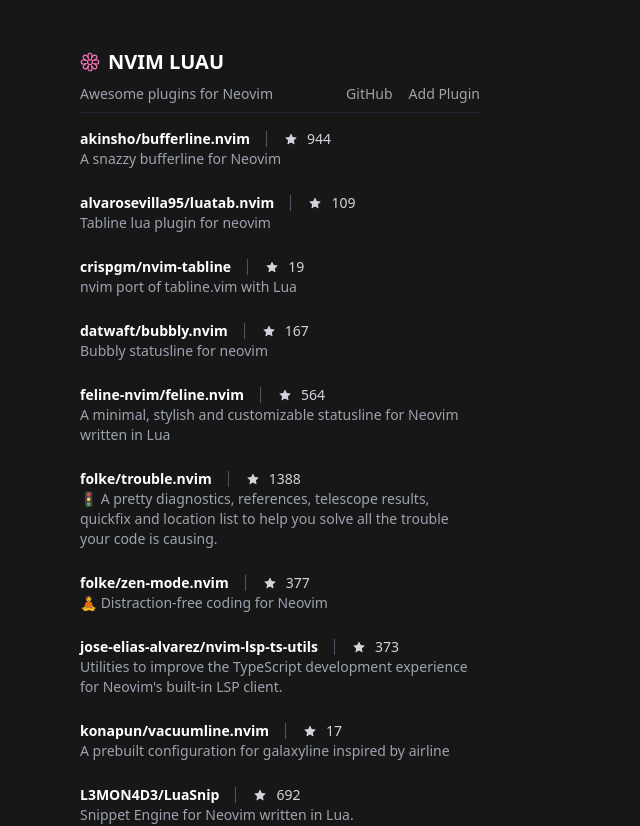
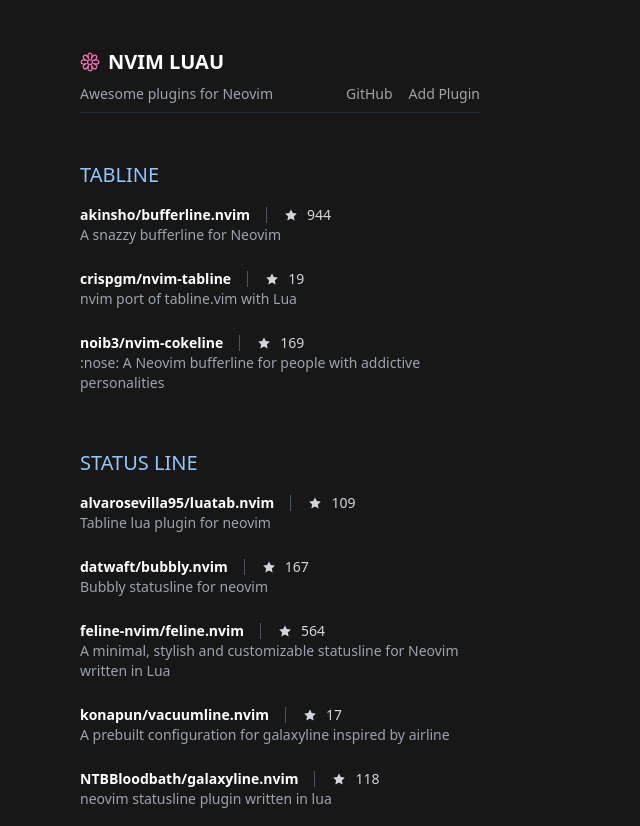
Before and after one commit to rsbear/nvimluau, a Next.js app: page / in a window 1280 px wide. Shown: the top 826 px of the page, without its empty margins (0-640 px from the left). Built offline with nearby package versions, Linux system fonts and the light colour scheme.

Commit message:
sort list of items by category

```diff
--- a/src/lib/docs-api.lib.ts
+++ b/src/lib/docs-api.lib.ts
@@ -1,24 +1,21 @@
 import fs from 'fs'
 import { join } from 'path'
 import matter from 'gray-matter'
+import type { AllDocumentsList, TDocument } from '@/core/types'
 
 const documentsDirectory = join(process.cwd(), 'documents')
 
-export function getDocsSlugs() {
+export function getDocumentSlugsAkaFilenames() {
   return fs.readdirSync(documentsDirectory)
 }
 
-export function getDocBySlug(slug: string, fields: string[] = []) {
+export function getDocBySlug(slug: string, fields: Array<keyof TDocument>) {
   const realSlug = slug.replace(/\.md$/, '')
   const fullPath = join(documentsDirectory, `${realSlug}.md`)
   const fileContents = fs.readFileSync(fullPath, 'utf8')
   const { data, content } = matter(fileContents)
 
-  type Items = {
-    [key: string]: string
-  }
-
-  const items: Items = {}
+  const items = {} as TDocument
 
   // Ensure only the minimal needed data is exposed
   fields.forEach((field) => {
@@ -37,11 +34,26 @@
   return items
 }
 
-export function getAllDocs(fields: string[] = []) {
-  const slugs = getDocsSlugs()
-  const posts = slugs
-    .map((slug) => getDocBySlug(slug, fields))
-    // sort posts by date in descending order
-    .sort((post1, post2) => (post1.date > post2.date ? -1 : 1))
-  return posts
+export function getAllDocs(
+  fields: Array<keyof TDocument>
+): Array<AllDocumentsList | never> {
+  // slugs aka filenames
+  const slugs = getDocumentSlugsAkaFilenames()
+  const docs = slugs.map((slug) => getDocBySlug(slug, fields))
+
+  let sortedResults: any = {}
+  docs.forEach((x, idx) => {
+    if (!(x.category in sortedResults)) {
+      Object.assign(sortedResults, {
+        [x.category]: {
+          category: x.category,
+          items: [x],
+        },
+      })
+    } else {
+      sortedResults[x.category].items.push(x)
+    }
+  })
+
+  return Object.values(sortedResults)
 }
--- a/src/pages/[slug].tsx
+++ b/src/pages/[slug].tsx
@@ -46,8 +46,15 @@
 export const getStaticPaths = () => {
   const allDocs = getAllDocs(['slug'])
 
+  const allSlugs = []
+  for (const x of allDocs) {
+    for (const y of x.items) {
+      allSlugs.push(y.slug)
+    }
+  }
+
   return {
-    paths: allDocs.map((x) => ({ params: { slug: x.slug } })),
+    paths: allSlugs.map((x) => ({ params: { slug: x } })),
     fallback: false,
   }
 }
@@ -60,6 +67,7 @@
     'created',
     'slug',
     'stars',
+    'category',
   ])
   const pluginData = getDocBySlug(params.slug, [
     'url',
--- a/src/pages/index.tsx
+++ b/src/pages/index.tsx
@@ -20,6 +20,7 @@
     'created',
     'slug',
     'stars',
+    'category',
   ])
   return {
     props: { allDocs },
--- a/src/pages/publish.tsx
+++ b/src/pages/publish.tsx
@@ -27,6 +27,7 @@
     'created',
     'slug',
     'stars',
+    'category',
   ])
 
   return {
--- a/src/shared/components/layout.component.tsx
+++ b/src/shared/components/layout.component.tsx
@@ -3,6 +3,7 @@
 import Link from 'next/link'
 import { IoFlowerOutline } from 'react-icons/io5'
 import { TiStar } from 'react-icons/ti'
+import { AllDocumentsList } from '@/core/types'
 
 const Layout: FC<{
   title: string
@@ -68,30 +69,37 @@
 
 export default Layout
 
-const PluginsList: React.FC<{ allDocs: any[]; currentPluginName: string }> = ({
-  allDocs,
-  currentPluginName,
-}) => {
+const PluginsList: React.FC<{
+  allDocs: AllDocumentsList[]
+  currentPluginName: string
+}> = ({ allDocs, currentPluginName }) => {
   return (
     <ul>
-      {allDocs?.map((x) => (
-        <li key={x.slug} className="my-2 py-2">
-          <Link href={`/${x?.slug}`}>
+      {allDocs?.map((x, idx) => (
+        <div key={idx}>
+          <h1 className="mt-12 text-xl uppercase text-blue-300">
+            {x?.category}
+          </h1>
+          {x?.items?.map((y) => (
+            <li key={y.slug} className="my-2 py-2">
+              <Link href={`/${y?.slug}`}>
                 <a className="hover:text-blue-400">
                   <div className="flex items-center">
                     <h6
                       className={
-                    currentPluginName !== x.name
+                        currentPluginName !== y.name
                           ? 'text-sm font-semibold'
                           : 'text-sm font-semibold text-blue-400'
                       }
                     >
-                  {x?.name}
+                      {y?.name}
                     </h6>
                     <div className="ml-4 border-l border-gray-600 pl-4">
                       <TiStar className="text-gray-300" />
                     </div>
-                <span className="pl-2 text-sm text-gray-300">{x?.stars}</span>
+                    <span className="pl-2 text-sm text-gray-300">
+                      {y?.stars}
+                    </span>
                     {/* <a */}
                     {/*   href={x.url} */}
                     {/*   className="relative z-50 ml-4 border-l border-gray-600 pl-4 text-xs text-gray-400 hover:text-blue-400" */}
@@ -101,11 +109,13 @@
                     {/*   REPO */}
                     {/* </a> */}
                   </div>
-              <p className="text-sm text-gray-400">{x?.description}</p>
+                  <p className="text-sm text-gray-400">{y?.description}</p>
                 </a>
               </Link>
             </li>
           ))}
+        </div>
+      ))}
     </ul>
   )
 }
```
Lines whose indentation alone changed are shown as unchanged.
